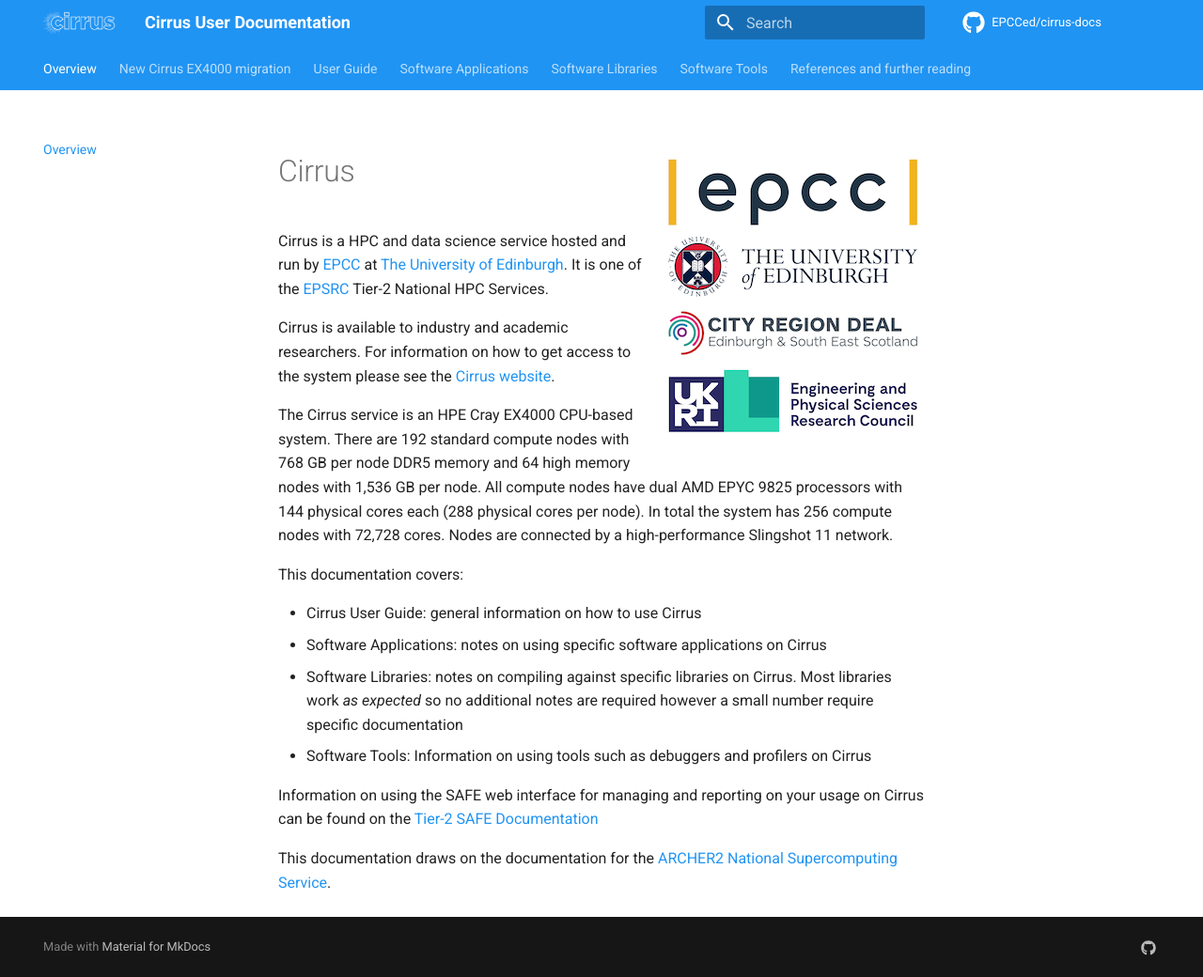
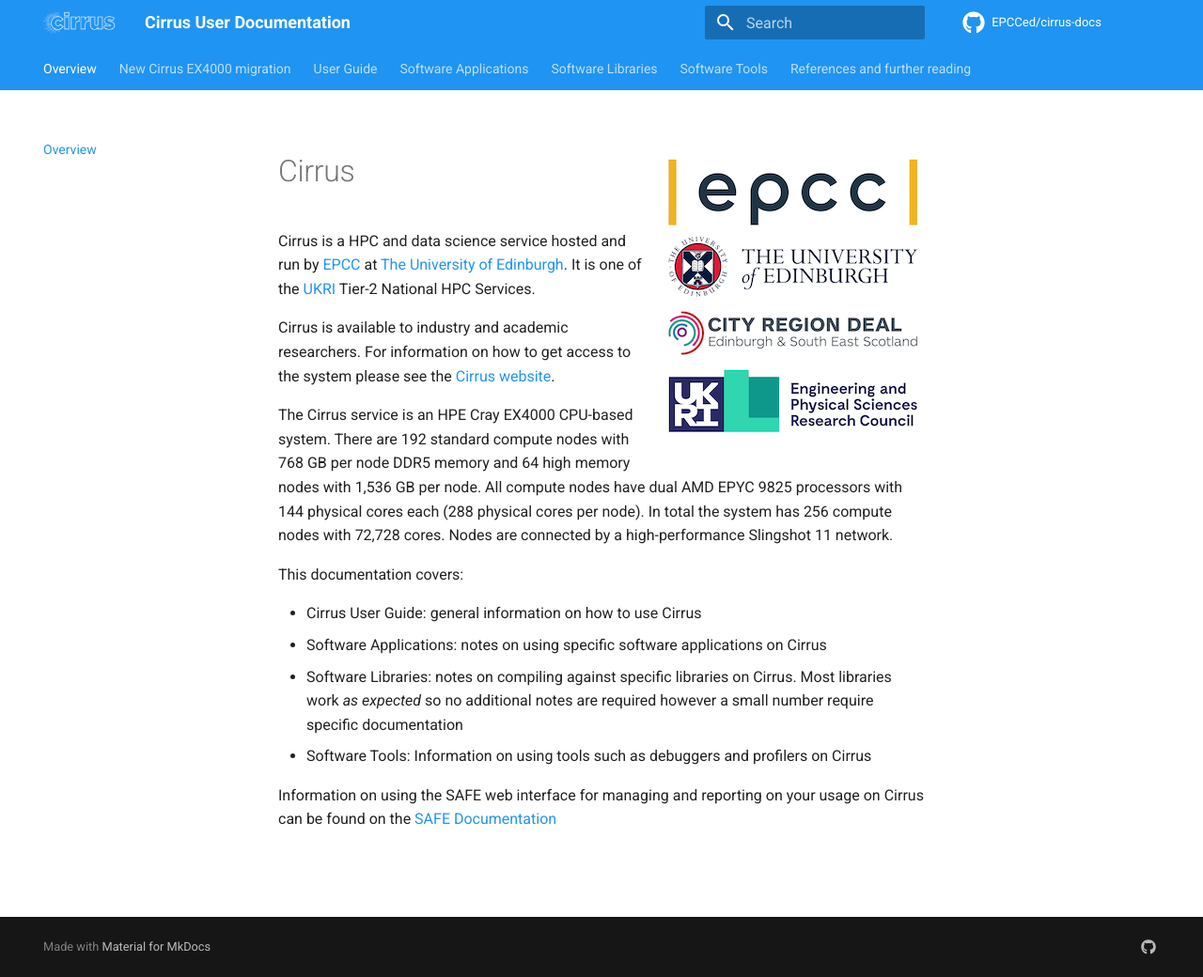
Before and after one commit to EPCCed/cirrus-docs, an MkDocs documentation site: the page built from docs/index.md, in a window 1280 px wide and 1040 px high. Shown: the whole window at 94% size. Built offline with MkDocs 1.6.1 and Material for MkDocs 9.7.7, drawn with Linux system fonts in a browser that asks for light colours; comment, search, counter and statistics services are not loaded.

Commit message:
Updates main page

```diff
--- a/docs/index.md
+++ b/docs/index.md
@@ -5,7 +5,7 @@
 Cirrus is a HPC and data science service hosted and run by
 [EPCC](http://www.epcc.ed.ac.uk) at [The University of
 Edinburgh](http://www.ed.ac.uk). It is one of the
-[EPSRC](http://www.epsrc.ac.uk) Tier-2 National HPC Services.
+[UKRI](http://www.ukri.org) Tier-2 National HPC Services.
 
 Cirrus is available to industry and academic researchers. For
 information on how to get access to the system please see the [Cirrus
@@ -30,9 +30,5 @@
   profilers on Cirrus
 
 Information on using the SAFE web interface for managing and reporting
-on your usage on Cirrus can be found on the [Tier-2 SAFE
-Documentation](http://tier2-safe.readthedocs.io/en/latest/)
-
-This documentation draws on the
-documentation for the [ARCHER2 National Supercomputing
-Service](http://docs.archer2.ac.uk).
+on your usage on Cirrus can be found on the [SAFE
+Documentation](https://epcced.github.io/safe-docs/)
```
